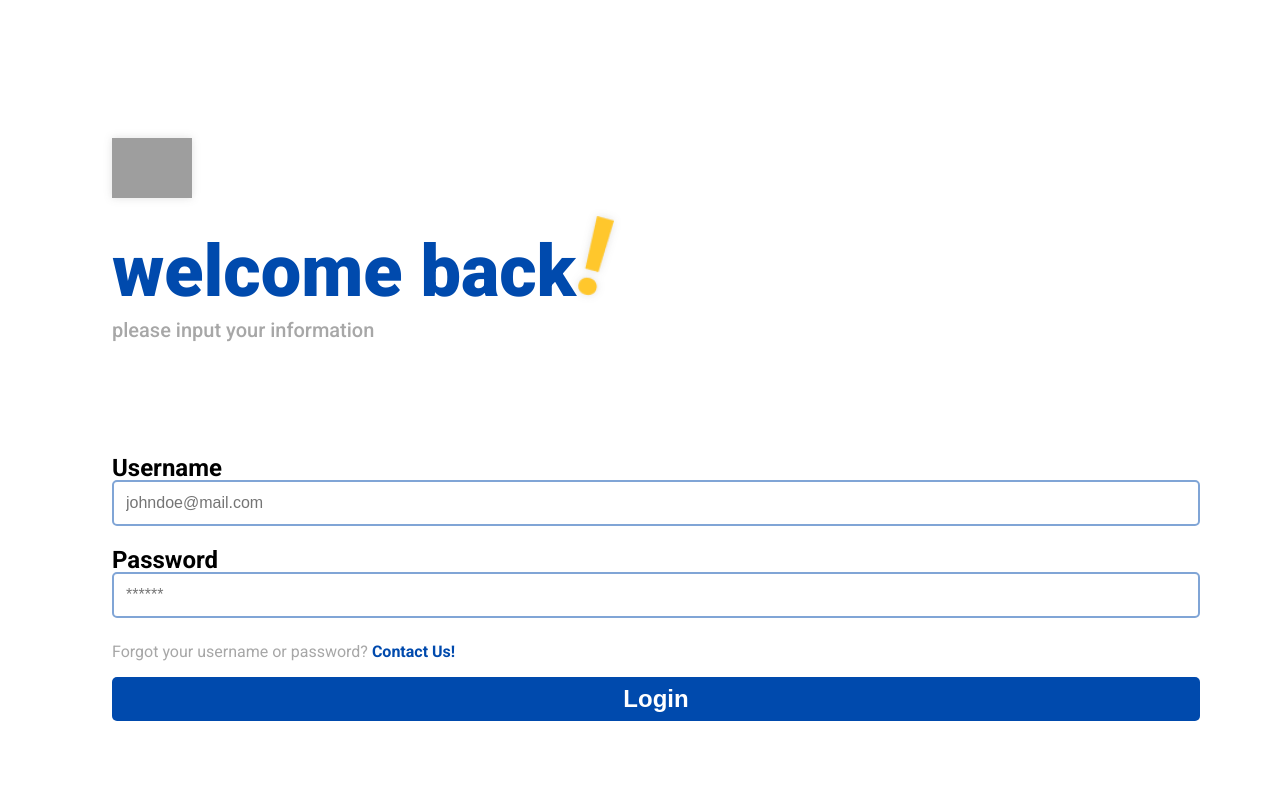
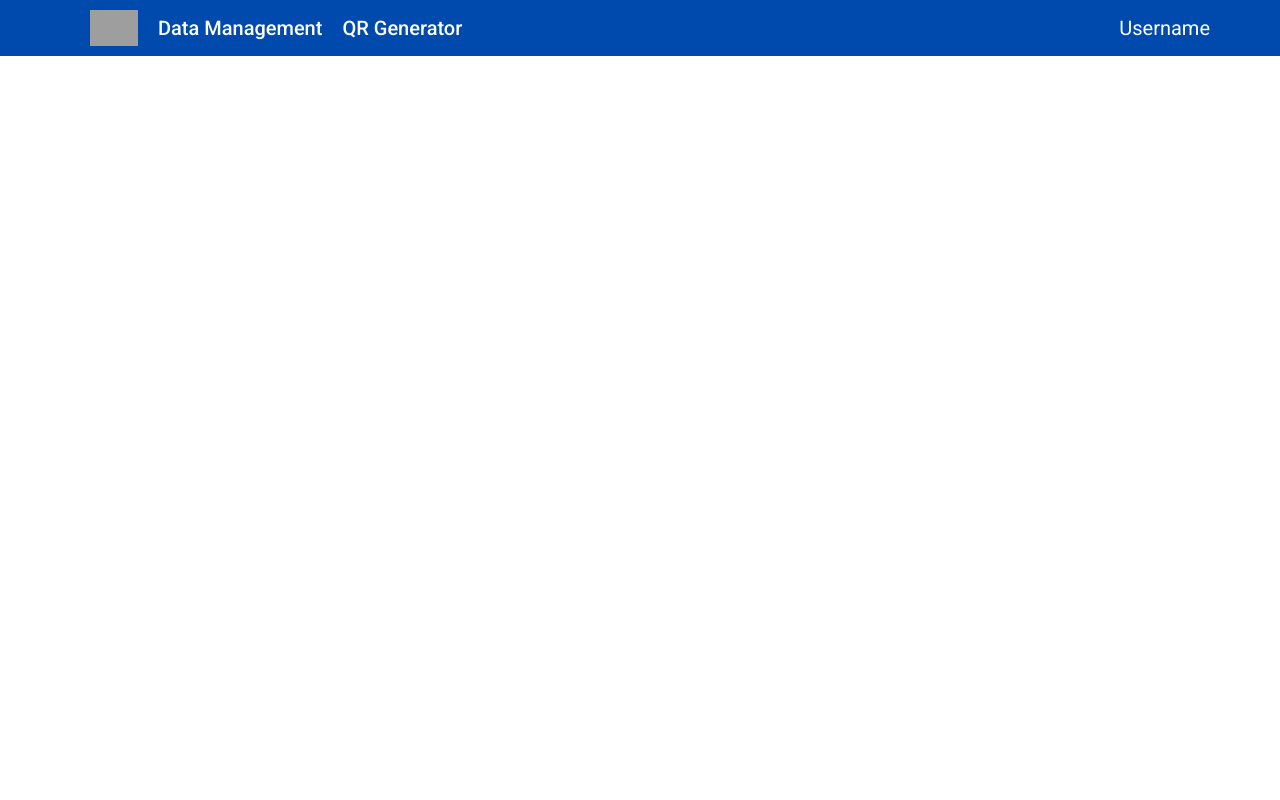
Before and after one commit to rieod/tkd-waste-app, a React (Vite) app: page / in a window 1280 px wide. Shown: the top 800 px of the page. Built offline with nearby package versions, Linux system fonts and the light colour scheme; grey boxes are pictures that could not be loaded.

Commit message:
navbar component

```diff
--- a/index.html
+++ b/index.html
@@ -3,6 +3,7 @@
   <head>
     <meta charset="UTF-8" />
     <meta name="viewport" content="width=device-width, initial-scale=1.0" />
+    <link rel="stylesheet" href="https://cdnjs.cloudflare.com/ajax/libs/font-awesome/4.7.0/css/font-awesome.min.css">
     <title>TKD Food Waste Management</title>
   </head>
   <body>
--- /dev/null
+++ b/src/assets/components/Navbar.jsx
@@ -0,0 +1,24 @@
+import logoImg from '../image/logo.png';
+import './style/Navbar.css'
+
+export default function Navbar(){
+    return(
+    <>
+        <div className='navbar-content'>
+            <ul className='flex-navbar'>
+                <li><img src={logoImg}/></li>
+                <li>Data Management</li>
+                <li>QR Generator</li>
+            </ul>
+            <ul className='flex-userdropdwn'>
+                <button className='btn-userdropdwn'>Username</button>
+                <div className="userdropdwn-content">
+                    <a href="#">Logout</a>
+                </div>
+            </ul>
+        </div>
+    </>
+
+    );
+
+}
--- /dev/null
+++ b/src/assets/components/style/Navbar.css
@@ -0,0 +1,89 @@
+@import url('https://fonts.googleapis.com/css2?family=Roboto:ital,wght@0,100;0,300;0,400;0,500;0,700;0,900;1,100;1,300;1,400;1,500;1,700;1,900&display=swap');
+*{
+    max-height: 36px;
+    margin: 0;
+    padding: 0%;
+}
+
+.navbar-content{
+    width: 100%;
+    position: fixed;
+    display: flex;
+    justify-content:space-between;
+    padding : 10px;
+    list-style-type: none;
+    background-color: #004AAD;
+    color: white;
+    font-weight: 500;
+}
+
+.flex-navbar{
+    display: flex;
+    flex-direction: row;
+    justify-content: flex-start;
+    margin-left: 20px;
+    padding-left: 40px;
+}
+
+.flex-userdropdwn{
+    display:  inline-block;
+    position: relative;
+    margin-right: 40px;
+    padding: 40px;
+    align-self: center;
+}
+
+.btn-userdropdwn {
+    background-color: #004AAD;
+    display: block;
+    align-self: center;
+    border: none;
+    cursor: pointer;
+
+    text-decoration: none;
+    font-family: 'Roboto', sans-serif;
+    font-size: 1.25rem;
+    color: white;
+  }
+
+.userdropdwn-content {
+    display: none;
+    position: absolute;
+    background-color: #f9f9f9;
+    width: fit-content;
+    z-index: 1;
+    margin-top: 18px;
+
+    font-family: 'Roboto', sans-serif;
+    font-size: 1.25rem;
+    align-self: center;
+}
+
+.userdropdwn-content a {
+    color: black;
+    padding: 12px 16px;
+    text-decoration: none;
+    display: block;
+}
+
+.userdropdwn-content a:hover {
+    background-color: #80A5D6;
+}
+
+.flex-userdropdwn:hover .userdropdwn-content {
+  display: block;
+}
+
+.flex-userdropdwn:hover .dropbtn {
+  background-color: #80A5D6;
+}
+
+ul li {
+    text-decoration: none;
+    font-family: 'Roboto', sans-serif;
+    font-size: 1.25rem;
+    display: block;
+    align-self: center;
+    margin-left: 20px;
+
+}
--- a/src/main.jsx
+++ b/src/main.jsx
@@ -1,6 +1,6 @@
 import React from 'react'
 import ReactDOM from 'react-dom/client'
-import Login from './assets/components/Login.jsx'
+import Login from './assets/components/Navbar.jsx'
 
 ReactDOM.createRoot(document.getElementById('root')).render(
   <React.StrictMode>
```
Also changed, not shown: src/assets/components/GenerateQR.jsx (added).
